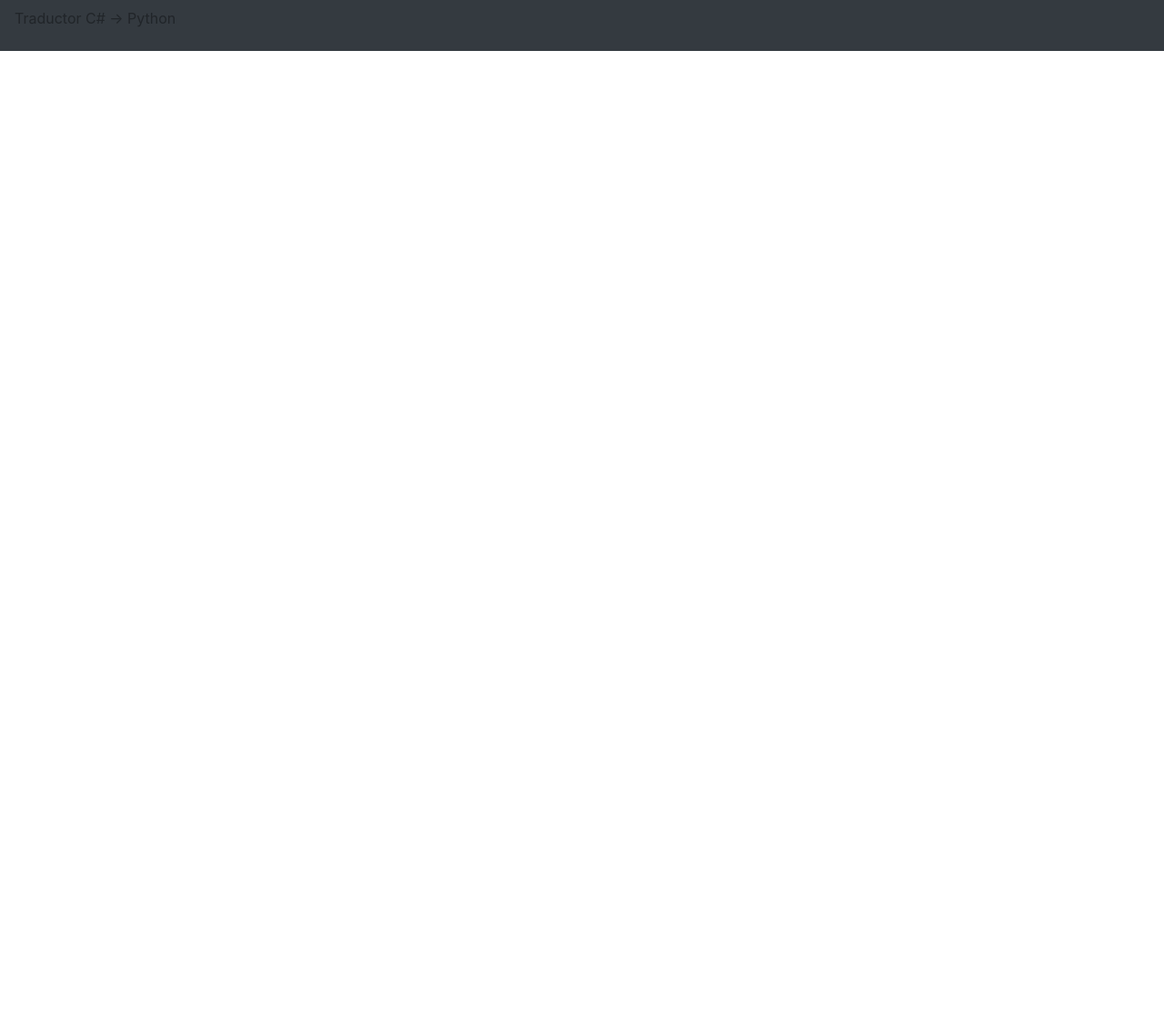
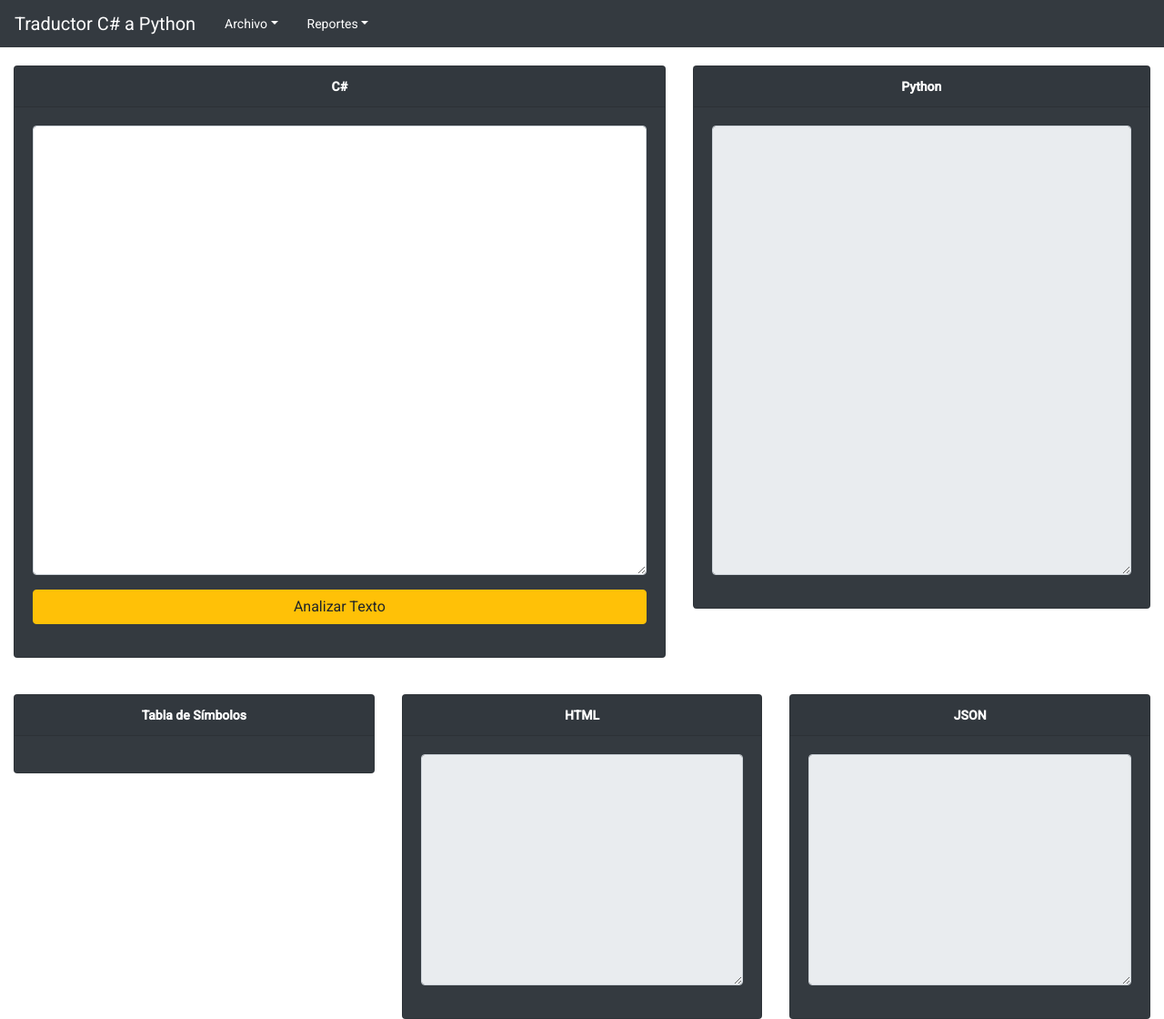
Before and after one commit to ManuelMiranda99/-OLC1-Practica2_201807394, an Angular app in the folder Practica2/: page / in a window 1280 px wide. Shown: the whole page at 91% size. Before the commit the page ends 800 px from the top, so only its background shows below. Built offline with nearby package versions, Linux system fonts and the light colour scheme.

Commit message:
Estructura sin Tabs
Realización de la estructura del proyecto sin tabs

```diff
--- a/Practica2/angular.json
+++ b/Practica2/angular.json
@@ -24,6 +24,7 @@
               "src/assets"
             ],
             "styles": [
+              "./node_modules/@angular/material/prebuilt-themes/purple-green.css",
               "src/styles.css"
             ],
             "scripts": []
@@ -88,6 +89,7 @@
               "src/assets"
             ],
             "styles": [
+              "./node_modules/@angular/material/prebuilt-themes/purple-green.css",
               "src/styles.css"
             ],
             "scripts": []
@@ -119,6 +121,7 @@
           }
         }
       }
-    }},
+    }
+  },
   "defaultProject": "Practica2"
 }
--- a/Practica2/package.json
+++ b/Practica2/package.json
@@ -12,10 +12,12 @@
   "private": true,
   "dependencies": {
     "@angular/animations": "~9.1.0",
+    "@angular/cdk": "^9.2.0",
     "@angular/common": "~9.1.0",
     "@angular/compiler": "~9.1.0",
     "@angular/core": "~9.1.0",
     "@angular/forms": "~9.1.0",
+    "@angular/material": "^9.2.0",
     "@angular/platform-browser": "~9.1.0",
     "@angular/platform-browser-dynamic": "~9.1.0",
     "@angular/router": "~9.1.0",
--- a/Practica2/src/app/Components/main/main.component.html
+++ b/Practica2/src/app/Components/main/main.component.html
@@ -1 +1,99 @@
-<p>main works!</p>
+
+<br>
+<div class="container-fluid">
+    <!--Text and Python-->
+    <div class="row">
+        <!--C#-->
+        <div class="col col-7">
+            <div class="card text-center text-white bg-dark">
+                <div class="card-header font-weight-bold">
+                    C#
+                </div>
+
+                <div class="card-body">
+                    <form>
+                        <div class="form-group">
+                            <textarea name="CSharpText" id="CSharpText" cols="100" rows="20" class="form-control"></textarea>
+                        </div>
+                        <div class="form-group row">
+                            <div class="col">
+                                <button type="button" class="btn btn-warning" style="width: 100%;">
+                                    Analizar Texto
+                                </button>
+                            </div>
+                        </div>
+                    </form>
+                </div>
+            </div>
+        </div>
+
+        <!--Python-->
+        <div class="col col-5">
+            <div class="card text-center text-white bg-dark">
+                <div class="card-header font-weight-bold">
+                    Python
+                </div>
+
+                <div class="card-body">
+                    <form>
+                        <div class="form-group">
+                            <textarea name="PythonText" id="PythonText" cols="100" rows="20" class="form-control" readonly></textarea>
+                        </div>
+                    </form>
+                </div>
+            </div>
+        </div>
+    </div>
+    <br>
+    <br>
+    <!--Consoles-->
+    <div class="row">
+        <!--Symbols Table-->
+        <div class="col">
+            <div class="card text-center text-white bg-dark">
+                <div class="card-header font-weight-bold">
+                    Tabla de Símbolos
+                </div>
+
+                <div class="card-body">
+                    <table>
+
+                    </table>
+                </div>
+            </div>
+        </div>
+        <!--HTML Report-->
+        <div class="col">
+            <div class="card text-center text-white bg-dark">
+                <div class="card-header font-weight-bold">
+                    HTML
+                </div>
+
+                <div class="card-body">
+                    <form>
+                        <div class="form-group">
+                            <textarea name="HTMLText" id="HTMLText" cols="100" rows="10" class="form-control" readonly></textarea>
+                        </div>
+                    </form>
+                </div>
+            </div>
+        </div>
+
+        <!--JSON Report-->
+        <div class="col">
+            <div class="card text-center text-white bg-dark">
+                <div class="card-header font-weight-bold">
+                    JSON
+                </div>
+
+                <div class="card-body">
+                    <form>
+                        <div class="form-group">
+                            <textarea name="JSONText" id="JSONText" cols="100" rows="10" class="form-control" readonly></textarea>
+                        </div>
+                    </form>
+                </div>
+            </div>
+        </div>
+    </div>
+</div>
--- a/Practica2/src/app/app.component.html
+++ b/Practica2/src/app/app.component.html
@@ -1,8 +1,33 @@
 
 <nav class="navbar navbar-expand-lg navbar-dark bg-dark">
-  <p>
-    Traductor C# -> Python
-  </p>
+
+  <a class="navbar-brand text-white">Traductor C# a Python</a>
+
+  <ul class="nav justify-content-end">
+
+    <li class="nav-item dropdown">
+      <a class="nav-link dropdown-toggle text-white" data-toggle="dropdown" href="#" role="button" aria-haspopup="true" aria-expanded="false">Archivo</a>
+
+      <div class="dropdown-menu">
+        <a href="#" class="dropdown-item">Crear Nuevo</a>
+        <a href="#" class="dropdown-item">Abrir Documento</a>
+        <a href="#" class="dropdown-item">Guardar</a>
+        <a href="#" class="dropdown-item">Guardar Como</a>
+      </div>
+
+    </li>
+
+    <li class="nav-item dropdown">
+      <a class="nav-link dropdown-toggle text-white" data-toggle="dropdown" href="#" role="button" aria-haspopup="true" aria-expanded="false">Reportes</a>
+
+      <div class="dropdown-menu">
+        <a href="#" class="dropdown-item">Python</a>
+        <a href="#" class="dropdown-item">HTML</a>
+      </div>
+    </li>
+
+  </ul>
+
 </nav>
 
-<router-outlet></router-outlet>
+<app-main></app-main>
--- a/Practica2/src/app/app.module.ts
+++ b/Practica2/src/app/app.module.ts
@@ -4,6 +4,7 @@ import { NgModule } from '@angular/core';
 import { AppRoutingModule } from './app-routing.module';
 import { AppComponent } from './app.component';
 import { MainComponent } from './Components/main/main.component';
+import { BrowserAnimationsModule } from '@angular/platform-browser/animations';
 
 @NgModule({
   declarations: [
@@ -12,7 +13,8 @@ import { MainComponent } from './Components/main/main.component';
   ],
   imports: [
     BrowserModule,
-    AppRoutingModule
+    AppRoutingModule,
+    BrowserAnimationsModule
   ],
   providers: [],
   bootstrap: [AppComponent]
--- a/Practica2/src/index.html
+++ b/Practica2/src/index.html
@@ -7,8 +7,13 @@
   <meta name="viewport" content="width=device-width, initial-scale=1">
   <link rel="icon" type="image/x-icon" href="favicon.ico">
   <link rel="stylesheet" href="https://stackpath.bootstrapcdn.com/bootstrap/4.4.1/css/bootstrap.min.css" integrity="sha384-Vkoo8x4CGsO3+Hhxv8T/Q5PaXtkKtu6ug5TOeNV6gBiFeWPGFN9MuhOf23Q9Ifjh" crossorigin="anonymous">
+  <script src="https://ajax.googleapis.com/ajax/libs/jquery/3.4.1/jquery.min.js"></script>
+  <script src="https://cdnjs.cloudflare.com/ajax/libs/popper.js/1.16.0/umd/popper.min.js"></script>
+  <script src="https://maxcdn.bootstrapcdn.com/bootstrap/4.4.1/js/bootstrap.min.js"></script>
+  <link href="https://fonts.googleapis.com/css?family=Roboto:300,400,500&display=swap" rel="stylesheet">
+  <link href="https://fonts.googleapis.com/icon?family=Material+Icons" rel="stylesheet">
 </head>
-<body>
+<body class="mat-typography">
   <app-root></app-root>
 </body>
 </html>
--- a/Practica2/src/styles.css
+++ b/Practica2/src/styles.css
@@ -1 +1,4 @@
 /* You can add global styles to this file, and also import other style files */
+
+html, body { height: 100%; }
+body { margin: 0; font-family: Roboto, "Helvetica Neue", sans-serif; }
```
Also changed, not shown: 1 other file (tests, documents, lock files or other folders).
